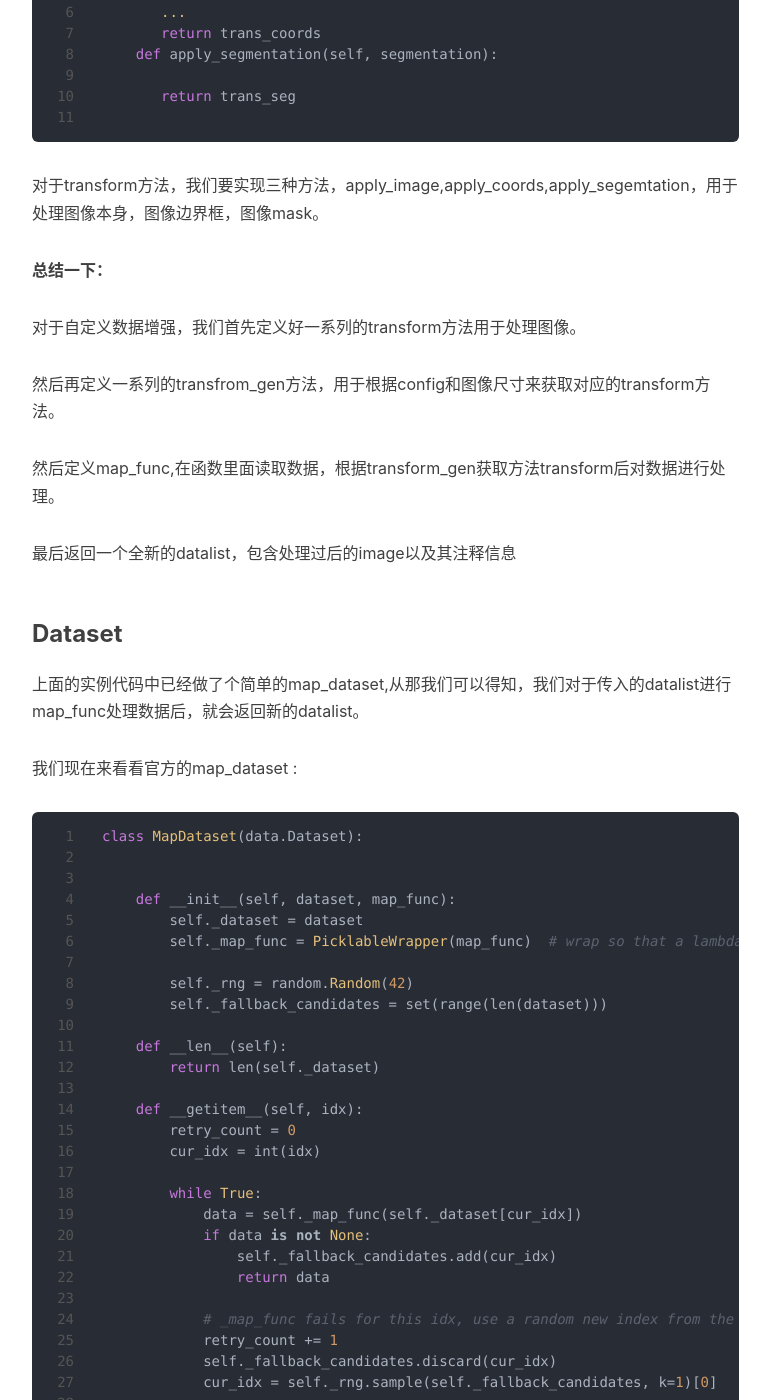
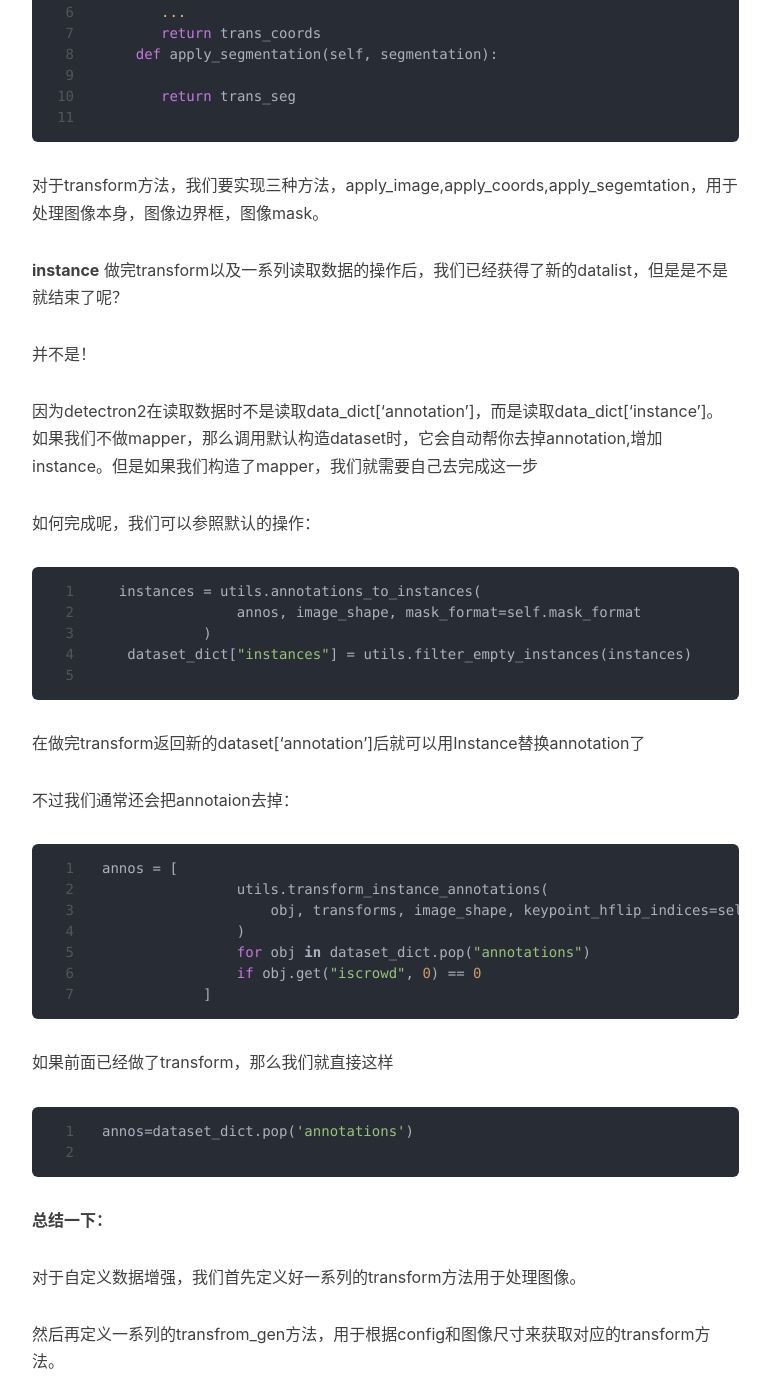
Before and after one commit to sunshuofeng/sunshuofeng.github.io, a Jekyll site: the page built from _posts/2020-3-23-detectron2-data篇.md, in a window 1280 px wide and 1400 px high, scrolled down 6588 px. Shown: the whole window, without its empty margins (233-1003 px from the left). Built offline with Jekyll 4.4.1, drawn with Linux system fonts in a browser that asks for light colours; nearby versions of some CDN libraries; comment, search, counter and statistics services are not loaded; some of the changed text lies outside the part shown.

Commit message:
修改文件: _posts/2020-3-23-detectron2-data篇.md

````diff
--- a/_posts/2020-3-23-detectron2-data篇.md
+++ b/_posts/2020-3-23-detectron2-data篇.md
@@ -242,6 +242,41 @@ class MyTransform(Transform):
 对于transform方法，我们要实现三种方法，apply_image,apply_coords,apply_segemtation，用于处理图像本身，图像边界框，图像mask。
 
 
+**instance**
+做完transform以及一系列读取数据的操作后，我们已经获得了新的datalist，但是是不是就结束了呢？
+
+并不是！
+
+因为detectron2在读取数据时不是读取data_dict['annotation']，而是读取data_dict['instance']。如果我们不做mapper，那么调用默认构造dataset时，它会自动帮你去掉annotation,增加instance。但是如果我们构造了mapper，我们就需要自己去完成这一步
+
+如何完成呢，我们可以参照默认的操作：
+
+```python
+  instances = utils.annotations_to_instances(
+                annos, image_shape, mask_format=self.mask_format
+            )
+   dataset_dict["instances"] = utils.filter_empty_instances(instances)
+
+```
+在做完transform返回新的dataset['annotation']后就可以用Instance替换annotation了
+
+不过我们通常还会把annotaion去掉：
+```python
+annos = [
+                utils.transform_instance_annotations(
+                    obj, transforms, image_shape, keypoint_hflip_indices=self.keypoint_hflip_indices
+                )
+                for obj in dataset_dict.pop("annotations")
+                if obj.get("iscrowd", 0) == 0
+            ]
+```
+
+如果前面已经做了transform，那么我们就直接这样
+```python
+annos=dataset_dict.pop('annotations')
+
+```
+
 **总结一下：**
 
 对于自定义数据增强，我们首先定义好一系列的transform方法用于处理图像。
````
Also changed, not shown: other parts of _posts/2020-3-23-detectron2-data篇.md (+5 -1 lines).
